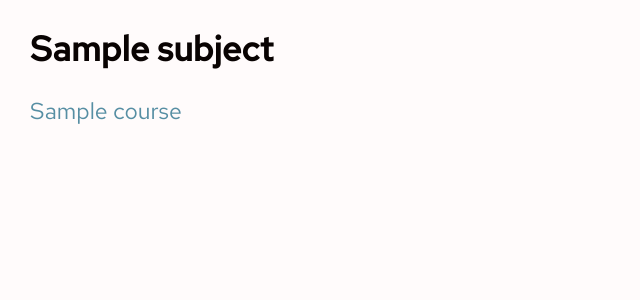
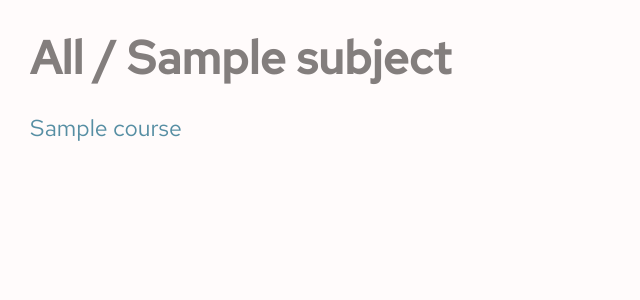
Before and after one commit to tjsga/studyguides, a Django app: template studyguides/templates/subject.html in a window 1280 px wide. Shown: the top 300 px of the page, without its empty margins (0-640 px from the left). Run offline with Django 3.2, Linux system fonts and the light colour scheme; the template is opened without the code that fills it: most values are stand-ins (such as "Sample title", 1, 10 or a date in 2020).

```diff
--- a/studyguides/templates/course.html
+++ b/studyguides/templates/course.html
@@ -1,6 +1,6 @@
-{% extends "base.html" %} {% block main %}
+{% extends "base.html" %} {% load static %} {% block main %}
 <main>
-  <h2>{{subject.name}} / {{ course.name }}</h2>
+  <h1><a href="/">All</a> / <a href="/{{subject.url}}">{{subject.name}}</a> / <a href="/{{subject.url}}/{{course.url}}">{{course.name}}</a></h1>
   {% for guide in guides %}
   <p class="color-primary"><a href="{{guide.url}}"/>{{ guide.name }}</a></p>
   {% endfor %}
--- a/studyguides/templates/home.html
+++ b/studyguides/templates/home.html
@@ -1,9 +1,9 @@
-{% extends "base.html" %} {% block main %}
+{% extends "base.html" %} {% load static %} {% block main %}
 <main>
-  <h1><a href="/">Subjects</a></h1>
+  <h1><a href="/">All</a></h1>
 
   {% for subject, courses in subjects %}
-  <h2>{{ subject.name }}</h2>
+  <a href="/{{subject.url}}"><h2>{{ subject.name }}</h2>
 
   {% for course in courses %}
   <p class="color-primary"><a href="/{{subject.url}}/{{course.url}}"/>{{ course.name }}</a></p>
--- a/studyguides/templates/subject.html
+++ b/studyguides/templates/subject.html
@@ -1,6 +1,6 @@
-{% extends "base.html" %} {% block main %}
+{% extends "base.html" %} {% load static %} {% block main %}
 <main>
-  <h2>{{ subject.name }}</h2>
+  <h1><a href="/">All</a> / <a href="/{{subject.url}}">{{subject.name}}</a></h1>
   {% for course in courses %}
   <p class="color-primary"><a href="/{{subject.url}}/{{course.url}}"/>{{ course.name }}</a></p>
   {% endfor %}
```
